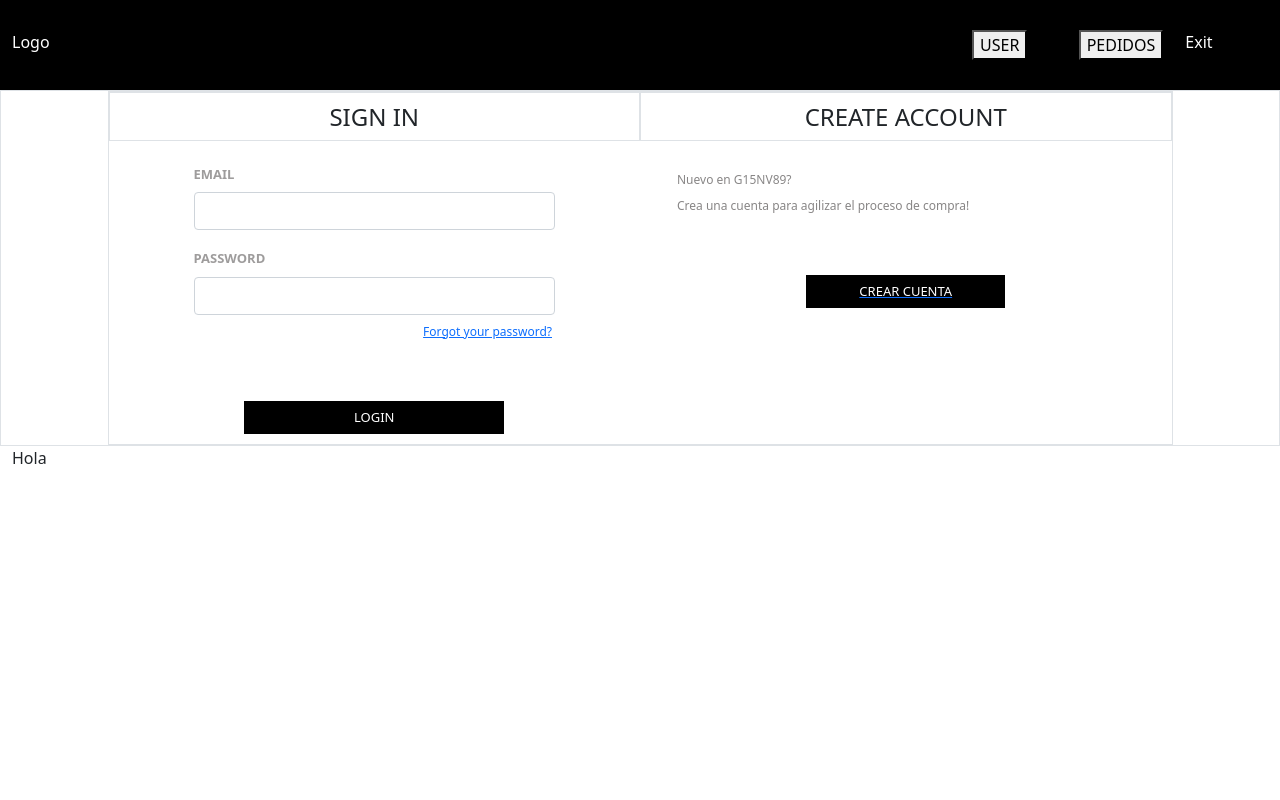
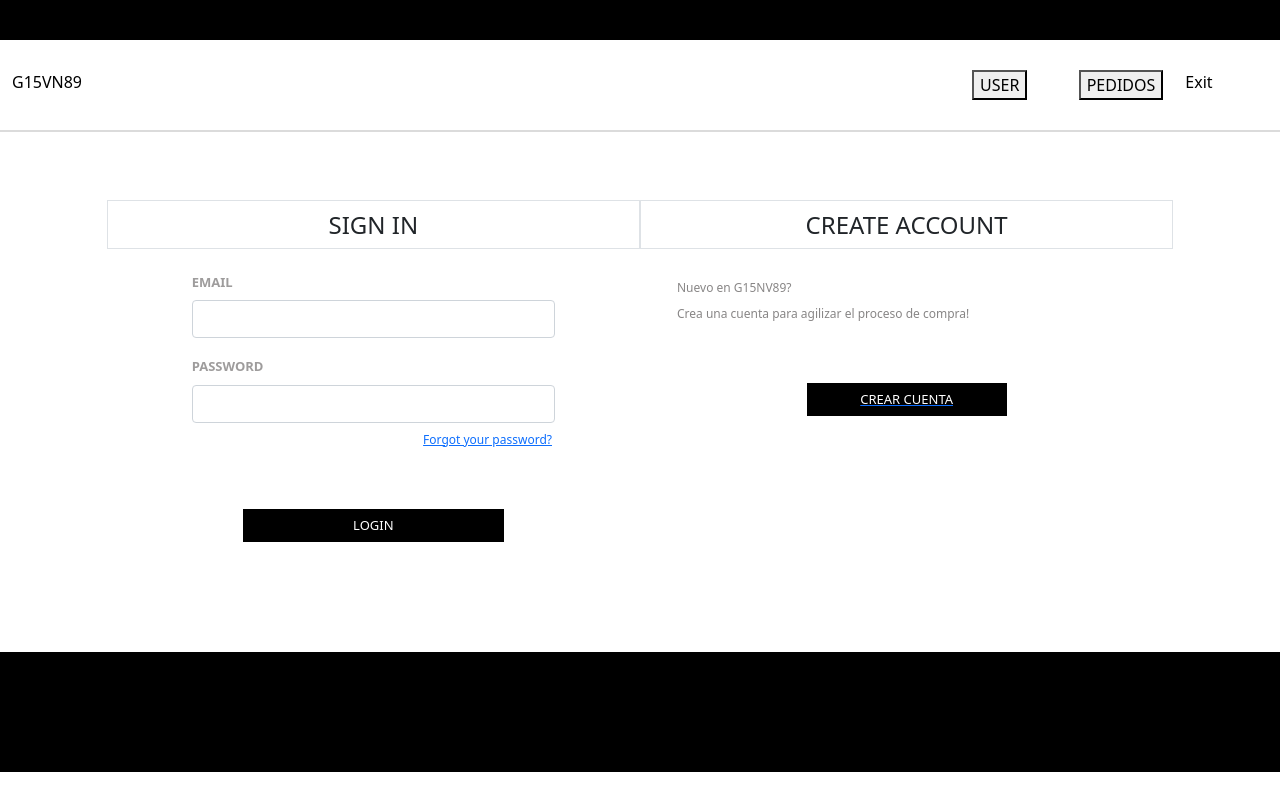
Before and after one commit to NuriaVillaronga/Gestion-Repository, a React (Create React App) app: page /login in a window 1280 px wide. Built offline with nearby package versions, Linux system fonts and the light colour scheme.

Commit message:
adding menu

```diff
--- a/src/App.css
+++ b/src/App.css
@@ -1,17 +1,29 @@
 .container-panel {
   min-height: 100vh;
 }
+.menu-row {
+  position: fixed;
+  width: 100% !important;
+}
+.sub-header-row {
+  color: black;
+  padding-top: 20px;
+  padding-bottom: 20px;
+  background-color: rgb(0, 0, 0);
+}
 .header-row {
-  background-color: rgb(0, 0, 0);
-  color: white;
+  color: black;
   padding-top: 30px;
   padding-bottom: 30px;
+  background-color: rgb(255, 255, 255);
+  border-bottom: 2px solid rgb(219, 219, 219);
 }
-footer-row {
+footer {
+  position: absolute;
+  margin-bottom: 0px !important;
+  width: 100%;
+  min-height: 15vh;
   background-color: rgb(0, 0, 0);
-  color: white;
-  padding-top: 30px;
-  padding-bottom: 30px;
 }
 h4 {
   text-align: center;
@@ -38,6 +50,12 @@ h4 {
 }
 .button-gestion:hover {
   background-color: rgb(107, 107, 107) !important;
+}
+
+/*Containers*/
+.container-login, .row-pedidos-content {
+  margin-top: 200px !important;
+  margin-bottom: 100px !important;
 }
 
 /*Pedidos*/
--- a/src/App.js
+++ b/src/App.js
@@ -11,7 +11,7 @@ function App() {
         <div className="container-fluid container-panel">
           <Menu></Menu>
           <Content></Content>
-          <footer>Hola</footer>
+          <Footer></Footer>
       </div>
   </Router>
   );
--- a/src/components/Content.js
+++ b/src/components/Content.js
@@ -8,9 +8,9 @@ import { Route } from 'react-router-dom';
 
 function Content() {
 
-  return (<div className="row border">
+  return (<div className="row">
             <div className="col-1"></div>
-            <div className="col-10 border">
+            <div className="col-10">
                 <Routes>
                     <Route exact path="/pedidos" element={<Pedidos/>}/>
                   <Route exact path="/login" element={<Login/>}/>
--- a/src/components/Footer.jsx
+++ b/src/components/Footer.jsx
@@ -2,7 +2,9 @@ import React from 'react';
 
 function Footer() {
 
-  return (<div className="row footer-row"></div>);
+  return (<footer className="row">
+            <div className="col-12"></div>
+          </footer>);
 };
 
 export default Footer;
--- a/src/components/Menu.js
+++ b/src/components/Menu.js
@@ -3,8 +3,11 @@ import { Link } from 'react-router-dom';
 
 function Menu() {
 
-  return (<div className="row header-row">
-            <div className="col-9">Logo</div>
+  return (<div className="row menu-row">
+            <div className="col-12 sub-header-row"></div>
+            <div className="col-12 header-row">
+                <div className="row">
+                    <div className="col-9 logo">G15VN89</div>
                     <div className="col-1">
                         <Link to="/login">
                             <button type="button">USER</button>
@@ -16,6 +19,8 @@ function Menu() {
                         </Link>
                     </div>
                     <div className="col-1">Exit</div>
+                </div>
+            </div>
     </div>);
 };
 
--- a/src/components/Order/Order.js
+++ b/src/components/Order/Order.js
@@ -19,6 +19,8 @@ function Order() {
             <div className="row row-items-total">
                 <div className="col-12 col-lg-1 col-xxl-2"></div>
                 <div className="col-12 col-lg-10 col-xxl-8">
+                    <ItemProduct></ItemProduct>
+                    <ItemProduct></ItemProduct>
                     <ItemProduct></ItemProduct>
                     <ItemProduct></ItemProduct>
                 </div>
--- a/src/components/Order/Pedidos.js
+++ b/src/components/Order/Pedidos.js
@@ -4,7 +4,7 @@ import Order from './Order';
 function Pedidos() {
 
   return (<Fragment>
-            <div className="row border row-pedidos-content">
+            <div className="row row-pedidos-content">
                 <div className="col-12">MIS PEDIDOS</div>
                 <div className="col-12">Pedidos realizados en el último año</div>
                 <div className="row row-order-completo">
```
Lines whose indentation alone changed are shown as unchanged.
